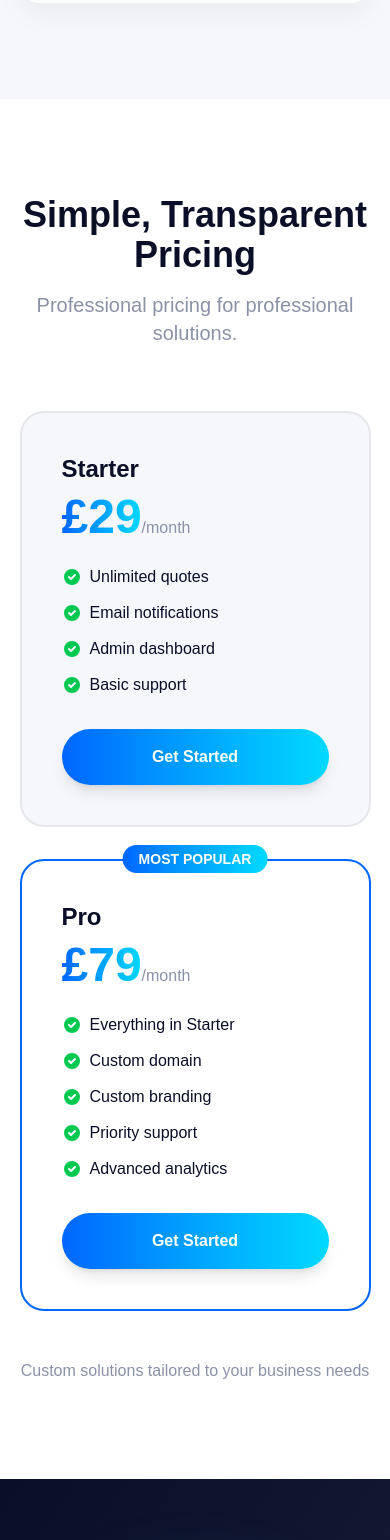
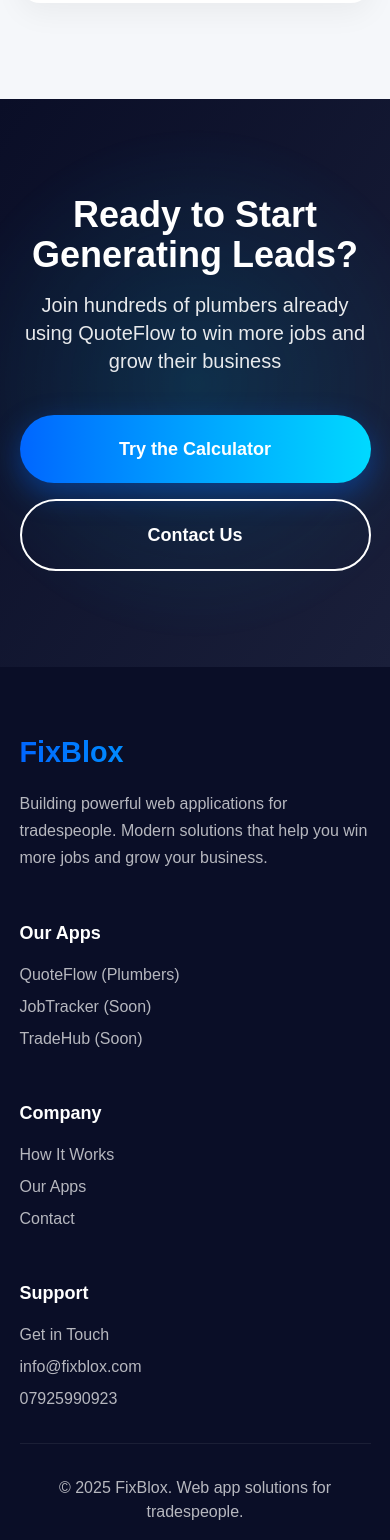
Before and after one commit to PatchLore/ecoflame-webapp, a Next.js app: page /quoteflow in a window 390 px wide. Shown: the part 6088-7628 px from the top of the page. Built offline with nearby package versions, Linux system fonts and the light colour scheme.

Commit message:
Remove subscription pricing section (Starter and Pro plans) from QuoteFlow page

```diff
--- a/src/app/quoteflow/page.tsx
+++ b/src/app/quoteflow/page.tsx
@@ -159,60 +159,6 @@
         </div>
       </section>
 
-      {/* Pricing */}
-      <section className="py-24 px-[5%] bg-white">
-        <div className="text-center max-w-[800px] mx-auto mb-16">
-          <h2 className="text-4xl md:text-5xl font-extrabold mb-4 text-[#0A0E27]">Simple, Transparent Pricing</h2>
-          <p className="text-xl text-[#8B92A7]">Professional pricing for professional solutions.</p>
-        </div>
-
-        <div className="max-w-[900px] mx-auto grid grid-cols-1 md:grid-cols-2 gap-8">
-          {/* Starter Plan */}
-          <div className="bg-[#F5F7FA] p-10 rounded-3xl border-2 border-gray-200">
-            <h3 className="text-2xl font-bold text-[#0A0E27] mb-2">Starter</h3>
-            <div className="mb-6">
-              <span className="text-5xl font-extrabold bg-gradient-to-r from-[#0066FF] to-[#00D9FF] bg-clip-text text-transparent">£29</span>
-              <span className="text-[#8B92A7]">/month</span>
-            </div>
-            <ul className="space-y-3 mb-8">
-              <li className="flex items-center gap-2 text-[#0A0E27]"><svg className="w-5 h-5 text-green-500" fill="currentColor" viewBox="0 0 20 20"><path fillRule="evenodd" d="M10 18a8 8 0 100-16 8 8 0 000 16zm3.707-9.293a1 1 0 00-1.414-1.414L9 10.586 7.707 9.293a1 1 0 00-1.414 1.414l2 2a1 1 0 001.414 0l4-4z" clipRule="evenodd"></path></svg> Unlimited quotes</li>
-              <li className="flex items-center gap-2 text-[#0A0E27]"><svg className="w-5 h-5 text-green-500" fill="currentColor" viewBox="0 0 20 20"><path fillRule="evenodd" d="M10 18a8 8 0 100-16 8 8 0 000 16zm3.707-9.293a1 1 0 00-1.414-1.414L9 10.586 7.707 9.293a1 1 0 00-1.414 1.414l2 2a1 1 0 001.414 0l4-4z" clipRule="evenodd"></path></svg> Email notifications</li>
-              <li className="flex items-center gap-2 text-[#0A0E27]"><svg className="w-5 h-5 text-green-500" fill="currentColor" viewBox="0 0 20 20"><path fillRule="evenodd" d="M10 18a8 8 0 100-16 8 8 0 000 16zm3.707-9.293a1 1 0 00-1.414-1.414L9 10.586 7.707 9.293a1 1 0 00-1.414 1.414l2 2a1 1 0 001.414 0l4-4z" clipRule="evenodd"></path></svg> Admin dashboard</li>
-              <li className="flex items-center gap-2 text-[#0A0E27]"><svg className="w-5 h-5 text-green-500" fill="currentColor" viewBox="0 0 20 20"><path fillRule="evenodd" d="M10 18a8 8 0 100-16 8 8 0 000 16zm3.707-9.293a1 1 0 00-1.414-1.414L9 10.586 7.707 9.293a1 1 0 00-1.414 1.414l2 2a1 1 0 001.414 0l4-4z" clipRule="evenodd"></path></svg> Basic support</li>
-            </ul>
-            <Link href="/contact" className="block w-full text-center bg-gradient-to-r from-[#0066FF] to-[#00D9FF] text-white px-6 py-4 rounded-full font-semibold transition-all hover:-translate-y-0.5 shadow-lg">
-              Get Started
-            </Link>
-          </div>
-
-          {/* Pro Plan */}
-          <div className="bg-white p-10 rounded-3xl border-2 border-[#0066FF] relative">
-            <div className="absolute -top-4 left-1/2 -translate-x-1/2 bg-gradient-to-r from-[#0066FF] to-[#00D9FF] text-white px-4 py-1 rounded-full text-sm font-bold">
-              MOST POPULAR
-            </div>
-            <h3 className="text-2xl font-bold text-[#0A0E27] mb-2">Pro</h3>
-            <div className="mb-6">
-              <span className="text-5xl font-extrabold bg-gradient-to-r from-[#0066FF] to-[#00D9FF] bg-clip-text text-transparent">£79</span>
-              <span className="text-[#8B92A7]">/month</span>
-              </div>
-            <ul className="space-y-3 mb-8">
-              <li className="flex items-center gap-2 text-[#0A0E27]"><svg className="w-5 h-5 text-green-500" fill="currentColor" viewBox="0 0 20 20"><path fillRule="evenodd" d="M10 18a8 8 0 100-16 8 8 0 000 16zm3.707-9.293a1 1 0 00-1.414-1.414L9 10.586 7.707 9.293a1 1 0 00-1.414 1.414l2 2a1 1 0 001.414 0l4-4z" clipRule="evenodd"></path></svg> Everything in Starter</li>
-              <li className="flex items-center gap-2 text-[#0A0E27]"><svg className="w-5 h-5 text-green-500" fill="currentColor" viewBox="0 0 20 20"><path fillRule="evenodd" d="M10 18a8 8 0 100-16 8 8 0 000 16zm3.707-9.293a1 1 0 00-1.414-1.414L9 10.586 7.707 9.293a1 1 0 00-1.414 1.414l2 2a1 1 0 001.414 0l4-4z" clipRule="evenodd"></path></svg> Custom domain</li>
-              <li className="flex items-center gap-2 text-[#0A0E27]"><svg className="w-5 h-5 text-green-500" fill="currentColor" viewBox="0 0 20 20"><path fillRule="evenodd" d="M10 18a8 8 0 100-16 8 8 0 000 16zm3.707-9.293a1 1 0 00-1.414-1.414L9 10.586 7.707 9.293a1 1 0 00-1.414 1.414l2 2a1 1 0 001.414 0l4-4z" clipRule="evenodd"></path></svg> Custom branding</li>
-              <li className="flex items-center gap-2 text-[#0A0E27]"><svg className="w-5 h-5 text-green-500" fill="currentColor" viewBox="0 0 20 20"><path fillRule="evenodd" d="M10 18a8 8 0 100-16 8 8 0 000 16zm3.707-9.293a1 1 0 00-1.414-1.414L9 10.586 7.707 9.293a1 1 0 00-1.414 1.414l2 2a1 1 0 001.414 0l4-4z" clipRule="evenodd"></path></svg> Priority support</li>
-              <li className="flex items-center gap-2 text-[#0A0E27]"><svg className="w-5 h-5 text-green-500" fill="currentColor" viewBox="0 0 20 20"><path fillRule="evenodd" d="M10 18a8 8 0 100-16 8 8 0 000 16zm3.707-9.293a1 1 0 00-1.414-1.414L9 10.586 7.707 9.293a1 1 0 00-1.414 1.414l2 2a1 1 0 001.414 0l4-4z" clipRule="evenodd"></path></svg> Advanced analytics</li>
-            </ul>
-            <Link href="/contact" className="block w-full text-center bg-gradient-to-r from-[#0066FF] to-[#00D9FF] text-white px-6 py-4 rounded-full font-semibold transition-all hover:-translate-y-0.5 shadow-lg">
-              Get Started
-            </Link>
-        </div>
-      </div>
-
-        <p className="text-center text-[#8B92A7] mt-12">
-          Custom solutions tailored to your business needs
-        </p>
-      </section>
-
       {/* Final CTA */}
       <section className="py-24 px-[5%] bg-gradient-to-br from-[#0A0E27] to-[#1a1f3a] text-center text-white relative overflow-hidden">
         <div className="absolute w-[500px] h-[500px] bg-[radial-gradient(circle,rgba(0,217,255,0.2)_0%,transparent_70%)] top-1/2 left-1/2 -translate-x-1/2 -translate-y-1/2 animate-[pulse_3s_ease-in-out_infinite]"></div>
@@ -271,7 +217,7 @@
         </div>
 
         <div className="border-t border-white/10 pt-8 text-center opacity-70">
-          <p>&copy; 2025 FixBlox. Web app solutions for tradespeople. Built on Next.js, Supabase, and Vercel.</p>
+          <p>&copy; 2025 FixBlox. Web app solutions for tradespeople.</p>
       </div>
       </footer>
 
```
